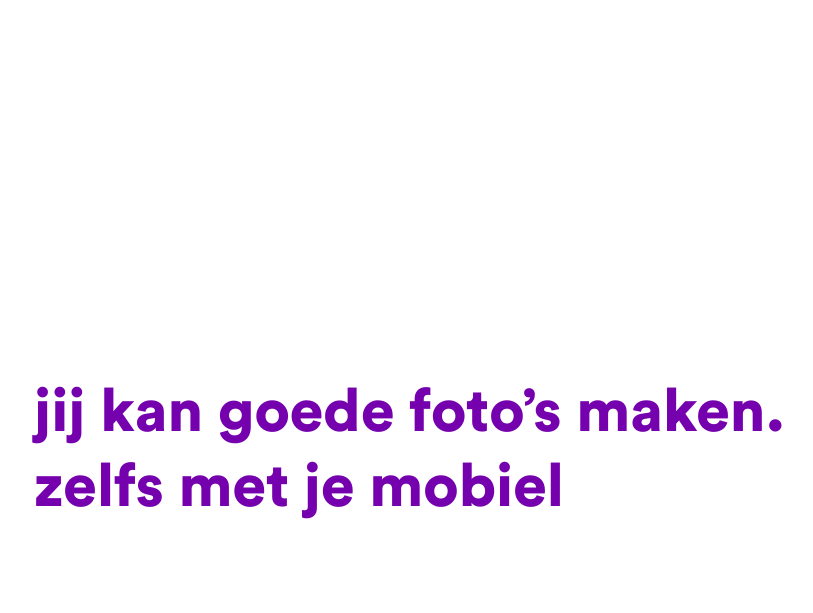
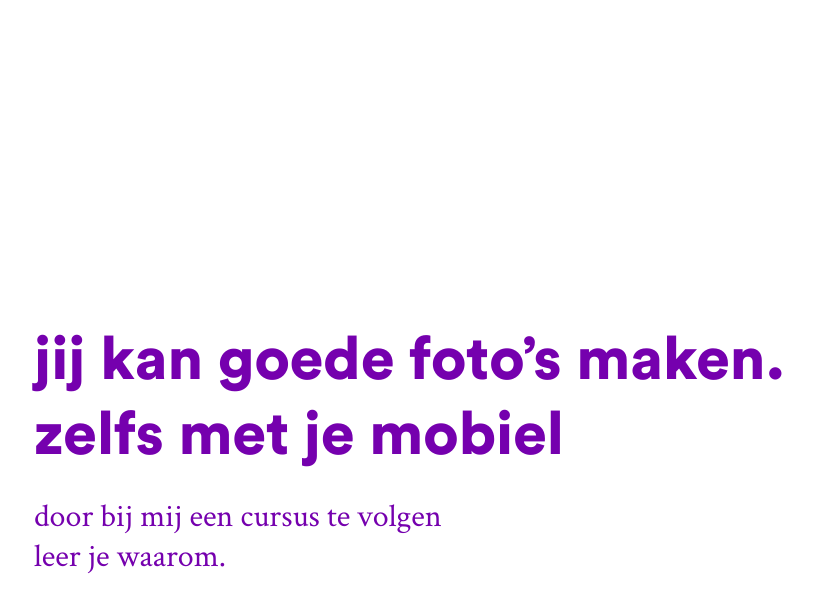
Before and after one commit to tdenheld/ziris, a Jekyll site: the page built from index.html, in a window 1280 px wide. Shown: the top 613 px of the page, without its empty margins (222-1035 px from the left). Built offline with Jekyll 4.4.1, drawn with Linux system fonts in a browser that asks for light colours.

Commit message:
add objects.layout

```diff
--- a/_sass/elements.base.scss
+++ b/_sass/elements.base.scss
@@ -14,7 +14,8 @@ a:focus,
 a:visited {
     text-decoration: none;
     outline: none;
-	transition: $fade-link;
+    transition: $fade-link;
+    color: inherit;
 }
 
 button,
--- /dev/null
+++ b/_sass/objects.layout.scss
@@ -0,0 +1,25 @@
+.container {
+    padding: 0 $gutter;
+    @include md {
+        padding: 0 $double-gutter;
+    }
+}
+
+.container--small {
+    max-width: 1400px;
+    margin: 0 auto;
+}
+
+.full-center {
+    position: relative;
+    display: flex;
+    justify-content: center;
+    align-items: center;
+    width: 100vw;
+    height: 100vh;
+}
+
+.full-bg {
+    @include full(absolute);
+    @include bg(cover);
+}
--- a/_sass/templates.app.scss
+++ b/_sass/templates.app.scss
@@ -1,20 +1,18 @@
-.hero {
-    position: relative;
-    display: flex;
-    justify-content: center;
-    align-items: center;
-    width: 100vw;
-    height: 100vh;
+.campaign {
+    color: $brand;
+    max-width: 768px;
 }
 
-.hero__bg {
-    @include full(absolute);
-    @include bg(cover);
+.campaign__title {
+    margin-bottom: $gutter;
+    @include font(36px, 900, $lh-title);
+    @include sm {
+        font-size: calculate-rem(60px);
+    }
 }
 
-.hero__txt {
-    position: relative;
-    max-width: 768px;
-    @include font(60px, 900, $lh-title);
-    color: $brand;
+.campaign__description {
+    max-width: 440px;
+    font-family: $serif;
+    @include font(32px, 400, $lh-title);
 }
--- a/assets/css/style.scss
+++ b/assets/css/style.scss
@@ -15,6 +15,7 @@
 @import "elements.base";
 
 // Objects
+@import "objects.layout";
 
 // Components
 
--- a/index.html
+++ b/index.html
@@ -1,9 +1,9 @@
 ---
 ---
 
-<div class="hero">
-    <canvas class="hero__bg" id="canvas"></canvas>
-    <div class="hero__txt">
-        <h1>jij kan goede foto’s maken. zelfs met je mobiel</h1>
+<section class="container full-center">
+    <div class="campaign">
+        <h1 class="campaign__title">jij kan goede foto’s maken. zelfs met je mobiel</h1>
+        <p class="campaign__description">door bij mij een cursus te volgen leer je waarom.</p>
     </div>
-</div>
+</section>
```
Also changed, not shown: assets/img/cristian-palmer-481520-unsplash.jpg (deleted), assets/img/girls.jpg (renamed from assets/img/kendra-kamp-285218-unsplash.jpg), 5 other files.
